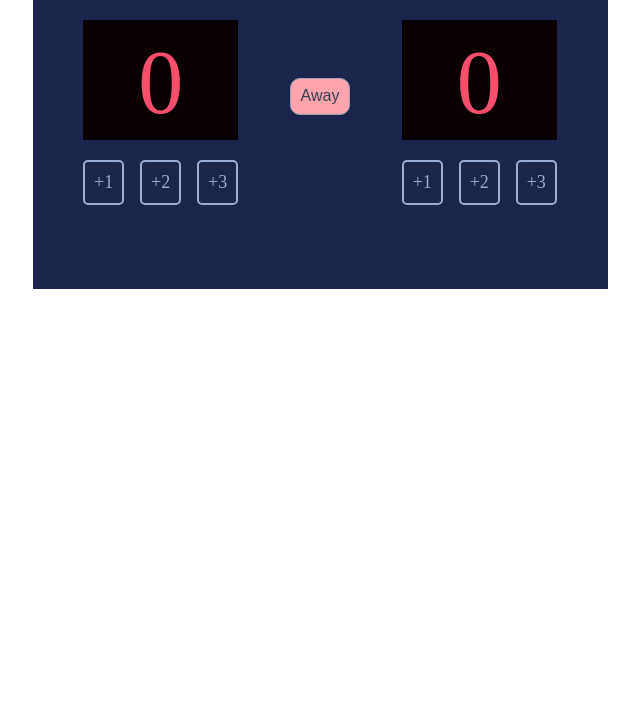
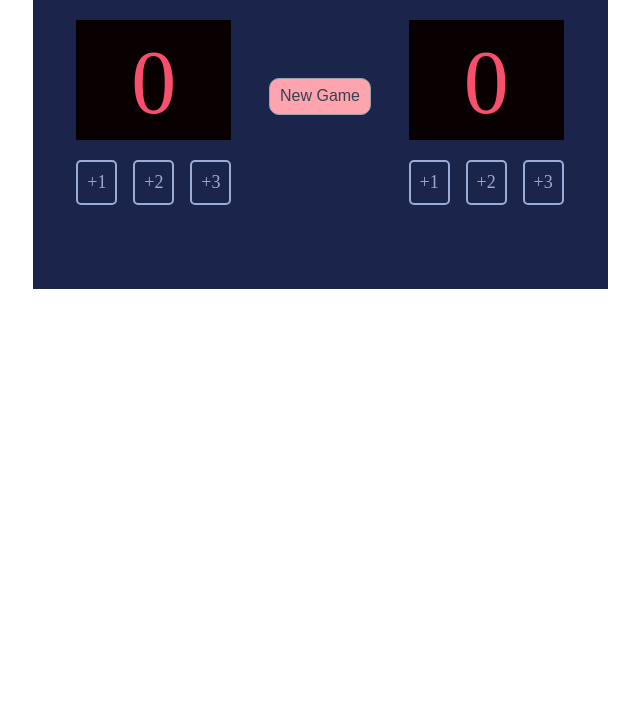
Before and after one commit to YuraMos/scoreboard, a website built with Vite: page Basketball scoreboard/index.html in a window 1280 px wide. Shown: the part 96-800 px from the top of the page, without its empty margins (320-960 px from the left). Built offline with nearby package versions, Linux system fonts and the light colour scheme; a web font is replaced by a local one.

Commit message:
origina code
i reverted the change to the code back to original

```diff
--- a/Basketball scoreboard/index.html
+++ b/Basketball scoreboard/index.html
@@ -20,7 +20,7 @@
                     <button class="btn" onclick="add3()">+3</button>
                 </div>
             </div>
-            <button class='btn-game' onclick='newgame()' >Away</button>
+            <button class='btn-game' onclick='newgame()'>New Game</button>
             <div>
                 <h3 class="title">GUEST</h3>
                 <div class="scoreboard">
```
